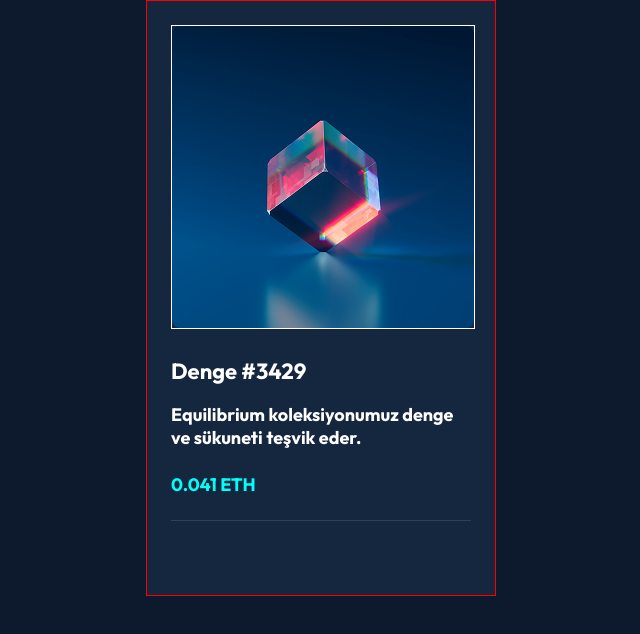
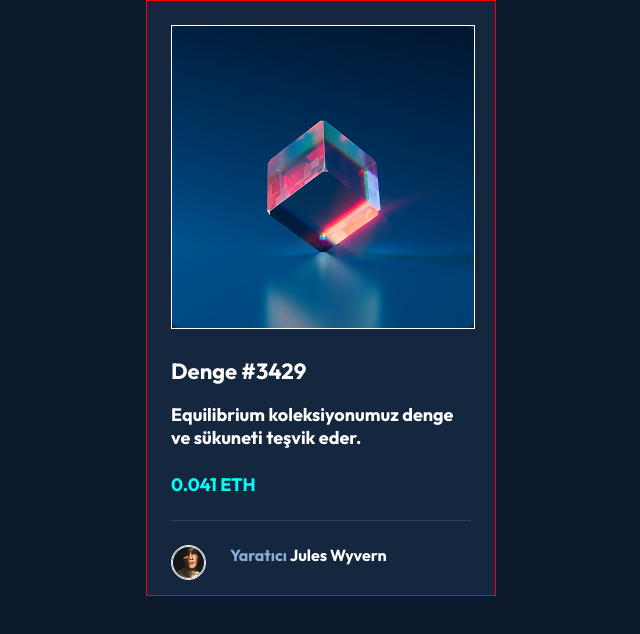
Before and after one commit to dursunkokturk/Font-End-School-CSS-Project-NFT-Preview-Card-Component-Desktop, a plain HTML site: page index.html in a window 1280 px wide. Shown: the whole page, without its empty margins (319-959 px from the left). Drawn offline with Linux system fonts and the light colour scheme.

Commit message:
footer alaninda css duzenlemesi yapildi

```diff
--- a/assets/css/nft-preview-card-componet-desktop.css
+++ b/assets/css/nft-preview-card-componet-desktop.css
@@ -52,3 +52,32 @@ body {
   color: #00FFF8;
   margin-bottom: 24px;
 }
+
+.container .footer {
+  display: flex;
+  flex-direction: row;
+  /* justify-content: flex-start;
+  align-items: center; */
+}
+
+.container .footer .img {
+  border-radius: 50%;
+}
+
+.container .footer .write {
+  font-family: Outfit;
+  font-size: 16px;
+  font-weight: 400;
+  color: #8BACD9;
+  padding: 0px;
+  margin: 0px;
+  align-items: center;
+  margin-top: 24px;
+}
+
+.container .footer .write span {
+  font-family: Outfit;
+  font-size: 16px;
+  font-weight: 400;
+  color: white;
+}
--- a/index.html
+++ b/index.html
@@ -20,6 +20,14 @@
       <h3>Equilibrium koleksiyonumuz denge ve sükuneti teşvik eder.</h3>
       <p>0.041 ETH</p>
     </div>
+    <div class="footer">
+      <!-- <div class="img"> -->
+        <img src="assets/img/profile-photo.png" class="img" alt="">
+      <!-- </div> -->
+      <!-- <div class="write"> -->
+        <p class="write">Yaratıcı <span>Jules Wyvern</span></p>
+      <!-- </div> -->
+    </div>
   </div>
 
 </body>
```
Also changed, not shown: assets/img/profile-photo.png (added).
